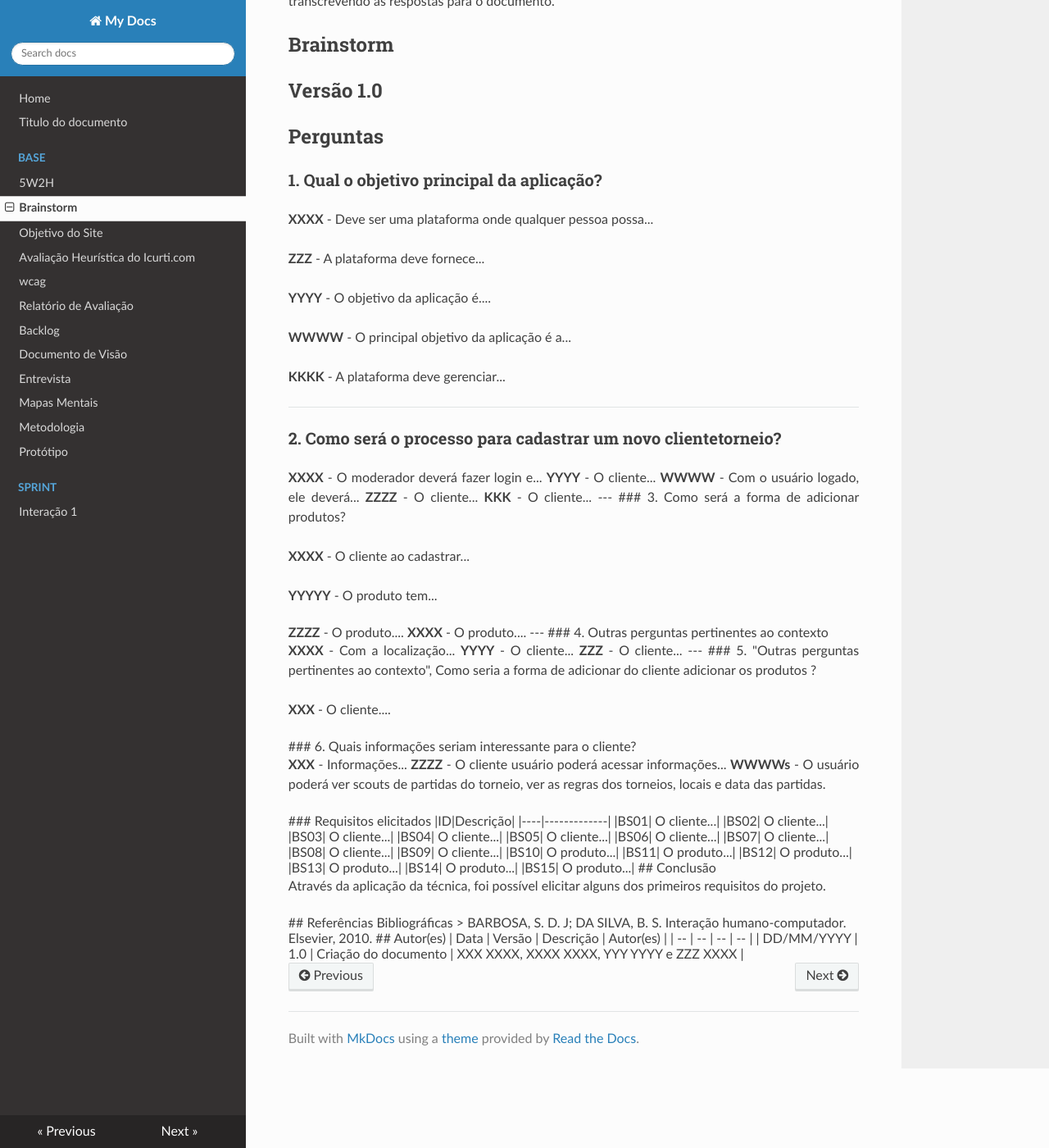
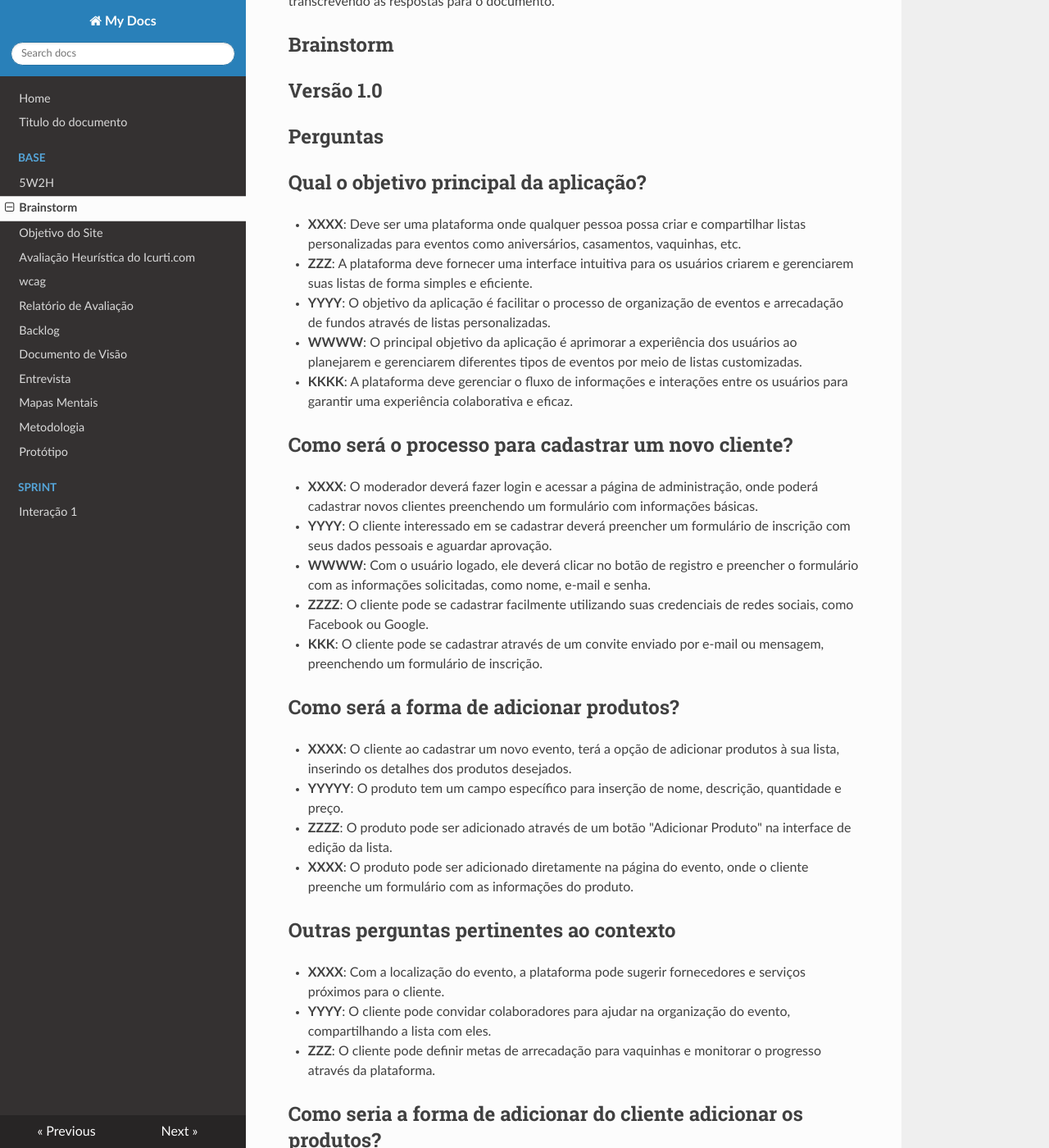
Before and after one commit to alexcyrillo/materias-faculdade, an MkDocs documentation site: the page built from docs/base/Brainstorm.md, in a window 1280 px wide and 1400 px high, scrolled down 389 px. Shown: the whole window at 82% size. Built offline with MkDocs 1.6.1, drawn with Linux system fonts in a browser that asks for light colours; nearby versions of some CDN libraries; some of the changed text lies outside the part shown.

Commit message:
Update Brainstorm.md
Brainstorm

```diff
--- a/docs/base/Brainstorm.md
+++ b/docs/base/Brainstorm.md
@@ -19,80 +19,45 @@ A equipe se reuniu para debater ideias gerais sobre o projeto via..., começou .
 
 ## Perguntas
 
-### 1. Qual o objetivo principal da aplicação?
+## Qual o objetivo principal da aplicação?
 
-<p align = "justify">
-<b>XXXX</b> - Deve ser uma plataforma onde qualquer pessoa possa...
-</p>
+- **XXXX**: Deve ser uma plataforma onde qualquer pessoa possa criar e compartilhar listas personalizadas para eventos como aniversários, casamentos, vaquinhas, etc.
+- **ZZZ**: A plataforma deve fornecer uma interface intuitiva para os usuários criarem e gerenciarem suas listas de forma simples e eficiente.
+- **YYYY**: O objetivo da aplicação é facilitar o processo de organização de eventos e arrecadação de fundos através de listas personalizadas.
+- **WWWW**: O principal objetivo da aplicação é aprimorar a experiência dos usuários ao planejarem e gerenciarem diferentes tipos de eventos por meio de listas customizadas.
+- **KKKK**: A plataforma deve gerenciar o fluxo de informações e interações entre os usuários para garantir uma experiência colaborativa e eficaz.
 
-<b>ZZZ</b> - A plataforma deve fornece...
+## Como será o processo para cadastrar um novo cliente?
 
-<b>YYYY</b> - O objetivo da aplicação é....
+- **XXXX**: O moderador deverá fazer login e acessar a página de administração, onde poderá cadastrar novos clientes preenchendo um formulário com informações básicas.
+- **YYYY**: O cliente interessado em se cadastrar deverá preencher um formulário de inscrição com seus dados pessoais e aguardar aprovação.
+- **WWWW**: Com o usuário logado, ele deverá clicar no botão de registro e preencher o formulário com as informações solicitadas, como nome, e-mail e senha.
+- **ZZZZ**: O cliente pode se cadastrar facilmente utilizando suas credenciais de redes sociais, como Facebook ou Google.
+- **KKK**: O cliente pode se cadastrar através de um convite enviado por e-mail ou mensagem, preenchendo um formulário de inscrição.
 
-<b>WWWW</b> - O principal objetivo da aplicação é a...
+## Como será a forma de adicionar produtos?
 
-<b>KKKK</b> - A plataforma deve gerenciar...
-</p>
+- **XXXX**: O cliente ao cadastrar um novo evento, terá a opção de adicionar produtos à sua lista, inserindo os detalhes dos produtos desejados.
+- **YYYYY**: O produto tem um campo específico para inserção de nome, descrição, quantidade e preço.
+- **ZZZZ**: O produto pode ser adicionado através de um botão "Adicionar Produto" na interface de edição da lista.
+- **XXXX**: O produto pode ser adicionado diretamente na página do evento, onde o cliente preenche um formulário com as informações do produto.
 
----
+## Outras perguntas pertinentes ao contexto
 
-### 2. Como será o processo para cadastrar um novo clientetorneio?
+- **XXXX**: Com a localização do evento, a plataforma pode sugerir fornecedores e serviços próximos para o cliente.
+- **YYYY**: O cliente pode convidar colaboradores para ajudar na organização do evento, compartilhando a lista com eles.
+- **ZZZ**: O cliente pode definir metas de arrecadação para vaquinhas e monitorar o progresso através da plataforma.
 
-<p align = "justify">
-<b>XXXX</b> - O moderador deverá fazer login e...
+## Como seria a forma de adicionar do cliente adicionar os produtos?
 
-<b>YYYY</b> - O cliente...
+- **XXX**: O cliente pode adicionar produtos à sua lista navegando pela categoria correspondente e clicando em "Adicionar à Lista".
 
-<b>WWWW</b> - Com o usuário logado, ele deverá...
+## Quais informações seriam interessantes para o cliente?
 
-<b>ZZZZ</b> - O cliente...
+- **XXX**: Informações detalhadas sobre os produtos disponíveis, incluindo fotos, descrições e preços.
+- **ZZZZ**: O cliente usuário poderá acessar informações relevantes sobre os eventos, como datas, localização, lista de convidados, e também receber notificações sobre atualizações e novidades.
+- **WWWW**: O usuário poderá ver scouts de partidas do torneio, ver as regras dos torneios, locais e data das partidas.
 
-<b>KKK</b> - O cliente...
-
----
-
-### 3. Como será a forma de adicionar produtos?
-
-<p align = "justify">
-<b>XXXX</b> - O cliente ao cadastrar...
-</p>
-
-<p align = "justify">
-<b>YYYYY</b> - O produto tem...
-</p>
-
-<b>ZZZZ</b> - O produto....
-
-<b>XXXX</b> - O produto....
-
-
----
-
-### 4. Outras perguntas pertinentes ao contexto
-
-<p align = "justify">
-<b>XXXX</b> - Com a localização...
-
-<b>YYYY</b> - O cliente...
-
-<b>ZZZ</b> - O cliente...
-
----
-
-### 5. "Outras perguntas pertinentes ao contexto", Como seria a forma de adicionar do cliente adicionar os produtos ?
-<p align = "justify">
-<b>XXX</b> - O cliente....
-</p>
-
-### 6. Quais informações seriam interessante para o cliente?
-<p align = "justify">
-   <b>XXX</b> - Informações...
-
-   <b>ZZZZ</b> - O cliente usuário poderá acessar informações...
-
-   <b>WWWWs</b> - O usuário poderá ver scouts de partidas do torneio, ver as regras dos torneios, locais e data das partidas.
-
-</p>
 
 ### Requisitos elicitados
 
```
